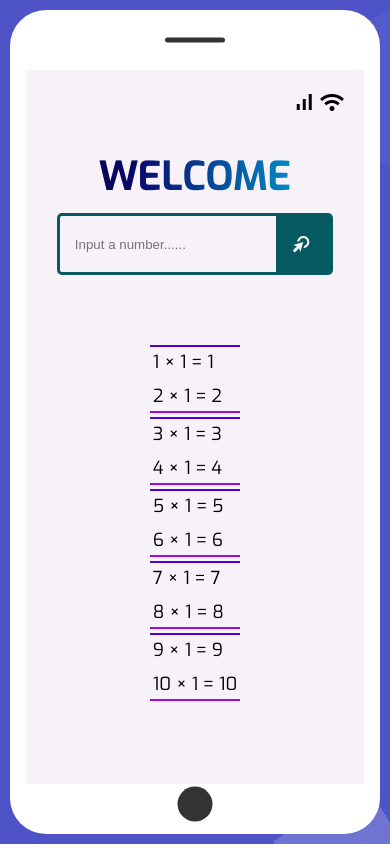
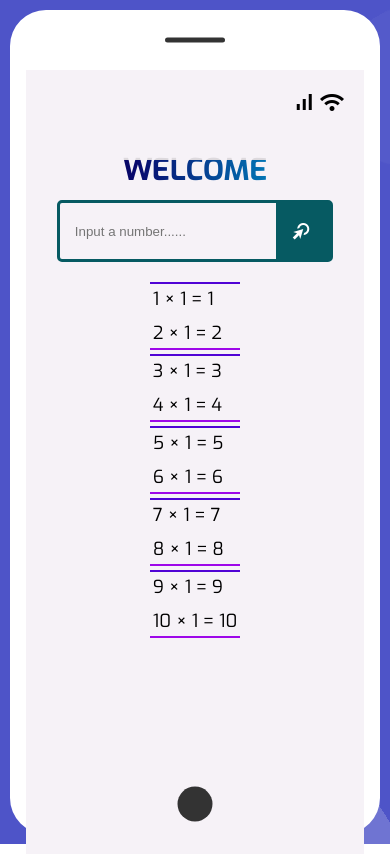
Before and after one commit to emonhossen07/multipilication-number, a plain HTML site: page pages/main.html in a window 390 px wide. Drawn offline with nearby package versions, Linux system fonts and the light colour scheme.

Commit message:
fixing working

```diff
--- a/css/style.css
+++ b/css/style.css
@@ -578,7 +578,7 @@ h1 {
     }
 
     .box h1 {
-        font-size: 40px;
+        font-size: 30px;
     }
 
     .anas-smartphone {
@@ -600,13 +600,9 @@ h1 {
 
     .anas-smartphone .content {
         width: auto;
-        height: 90%;
+        height: 100%;
         background: #f6f2f7;
         padding-top: 40px;
     }
 
-    .result {
-        padding-top: 70px;
-    }
-
 }
```
